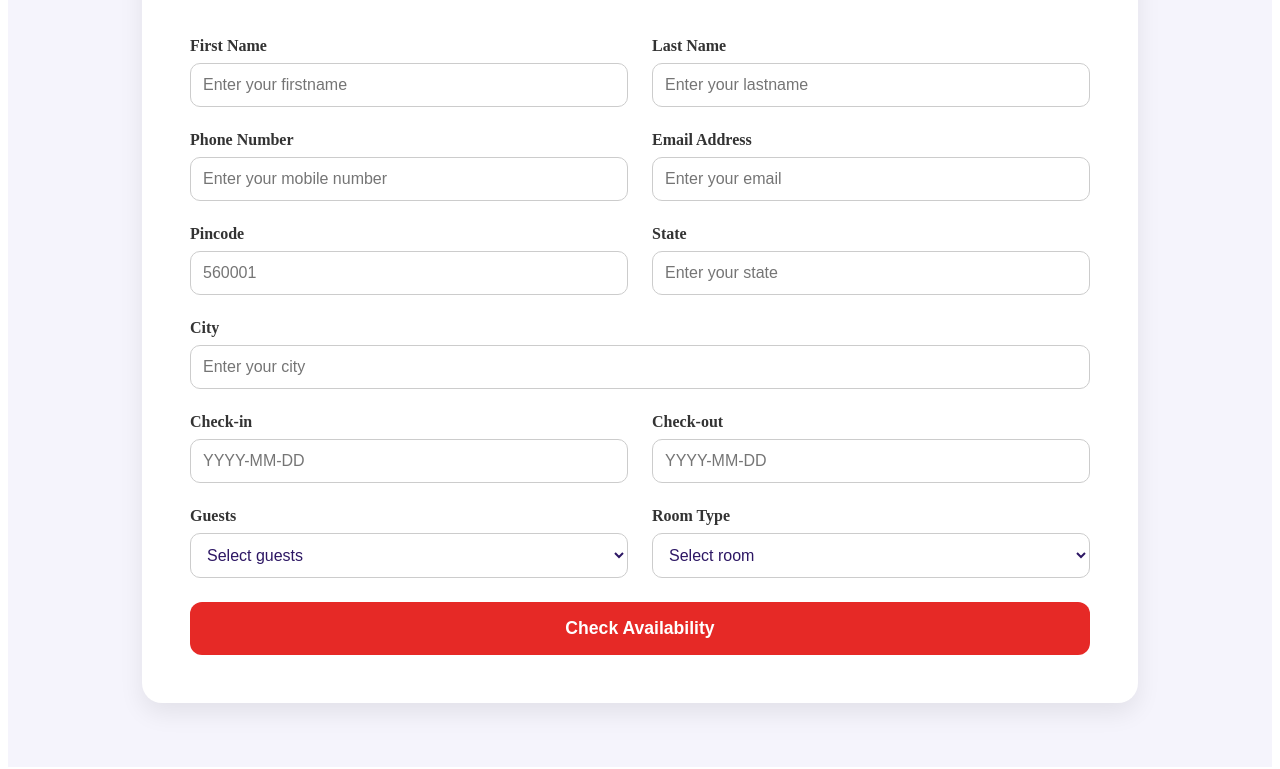
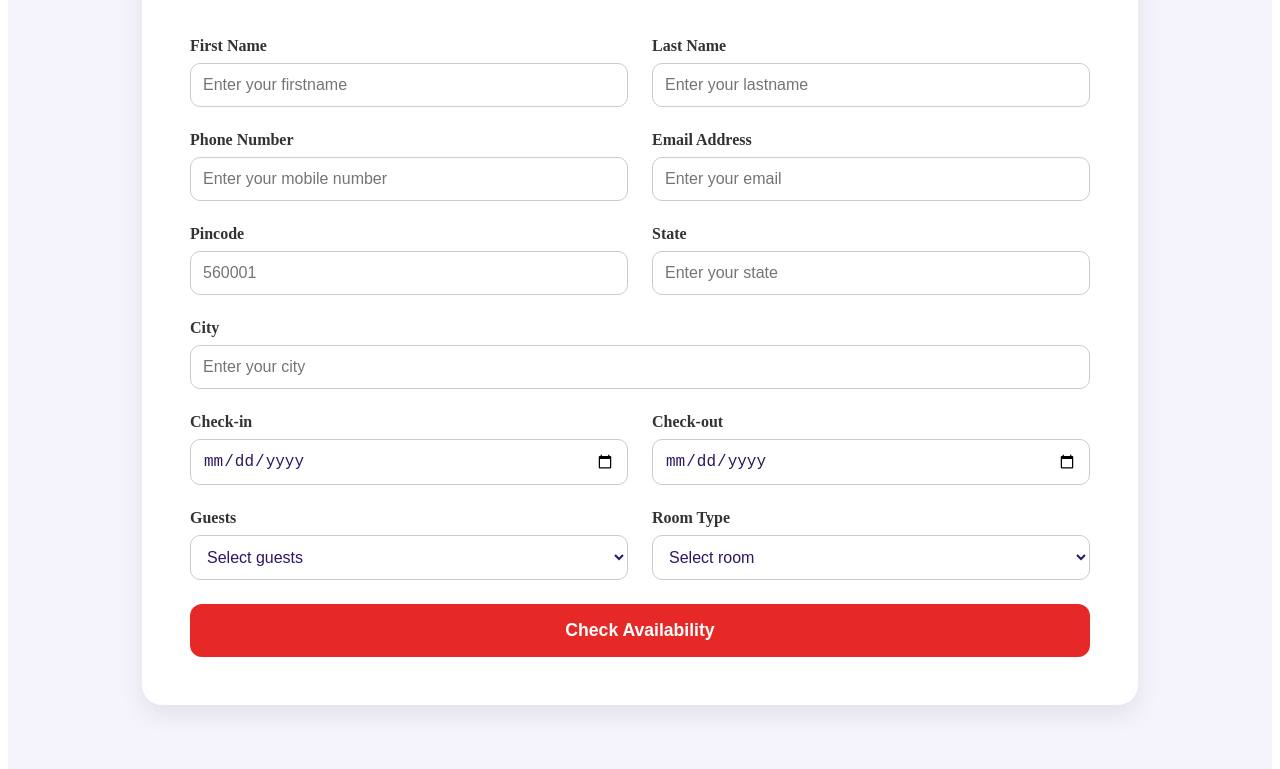
Before and after one commit to Anudeep83/dass_suites, a website: page booking.html in a window 1280 px wide. Shown: the part 463-1232 px from the top of the page. Drawn offline with Linux system fonts and the light colour scheme.

Commit message:
updated type attributes for date

```diff
--- a/booking.html
+++ b/booking.html
@@ -72,11 +72,11 @@
   <div class="form-row">
   <div class="form-group">
     <label for="checkInDate">Check-in</label>
-    <input type="text" id="checkInDate" name="checkin" placeholder="YYYY-MM-DD" required>
+    <input type="date" id="checkInDate" name="checkin" placeholder="YYYY-MM-DD" required>
   </div>
   <div class="form-group">
     <label for="checkOutDate">Check-out</label>
-    <input type="text" id="checkOutDate" name="checkout" placeholder="YYYY-MM-DD" required>
+    <input type="date" id="checkOutDate" name="checkout" placeholder="YYYY-MM-DD" required>
   </div>
 </div>
 
```
